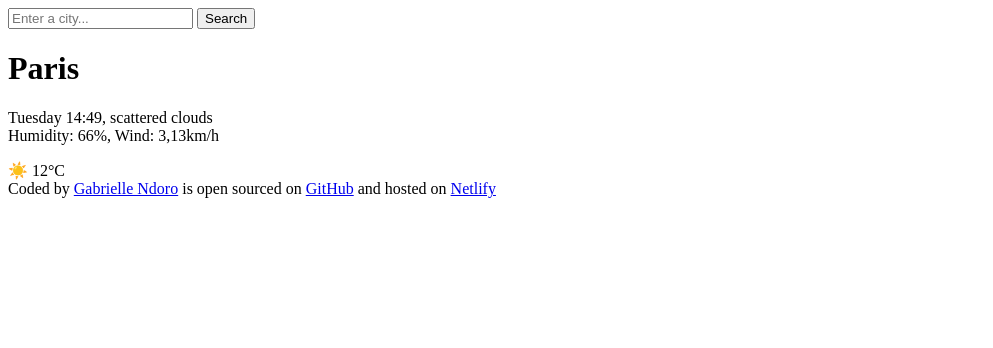
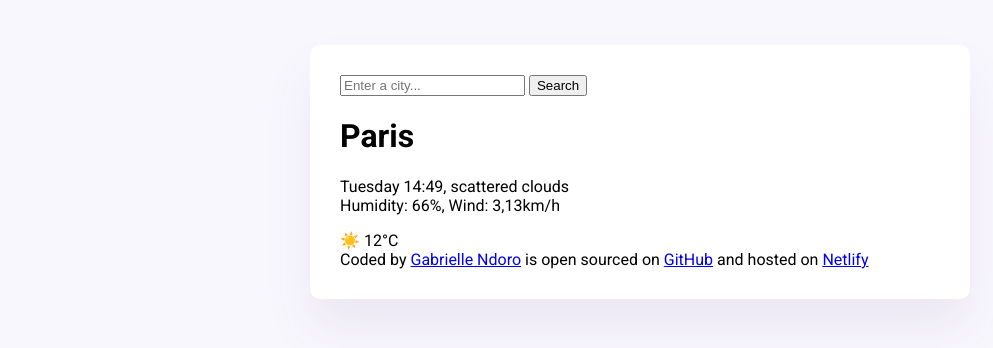
Before and after one commit to gabrielletech/vanilla-weather-app, a plain HTML site: page index.html in a window 1280 px wide. Shown: the whole page, without its empty margins (0-993 px from the left). Drawn offline with Linux system fonts and the light colour scheme.

Commit message:
Added stylesheet

```diff
--- a/index.html
+++ b/index.html
@@ -3,9 +3,16 @@
 <head>
     <meta charset="UTF-8">
     <meta name="viewport" content="width=device-width, initial-scale=1.0">
+    <link rel="stylesheet" href="src/index.css" />
+    <link rel="preconnect" href="https://fonts.googleapis.com">
+    <link rel="preconnect" href="https://fonts.gstatic.com" crossorigin>
+    <link
+        href="https://fonts.googleapis.com/css2?family=Roboto:ital,wght@0,100;0,300;0,400;0,500;0,700;0,900;1,100;1,300;1,400;1,500;1,700;1,900&display=swap"
+        rel="stylesheet">
     <title>SheCodes Weather App - Vanilla JS Project</title>
 </head>
 <body>
+    <div class="weather-app">
         <header>
             <form>
                 <input type="search" placeholder="Enter a city..." required="required" />
@@ -30,5 +37,6 @@
             is open sourced on <a href="https://github.com/gabrielletech/vanilla-weather-app" target="_blank">GitHub</a>
             and hosted on <a href="https://final-weatherapp-shecodes.netlify.app/" target="_blank">Netlify</a>
         </footer>
+    </div>
 </body>
 </html>
--- /dev/null
+++ b/src/index.css
@@ -0,0 +1,13 @@
+body {
+    background-color: #f9f7fe;
+    font-family: "Roboto", sans-serif;
+}
+
+.weather-app {
+    background: #ffffff;
+    max-width: 600px;
+    margin: 45px auto;
+    padding: 30px;
+    box-shadow: 0 30px 50px rgba(65, 50, 100, 0.08);
+    border-radius: 10px;
+}
```
Lines whose indentation alone changed are shown as unchanged.
